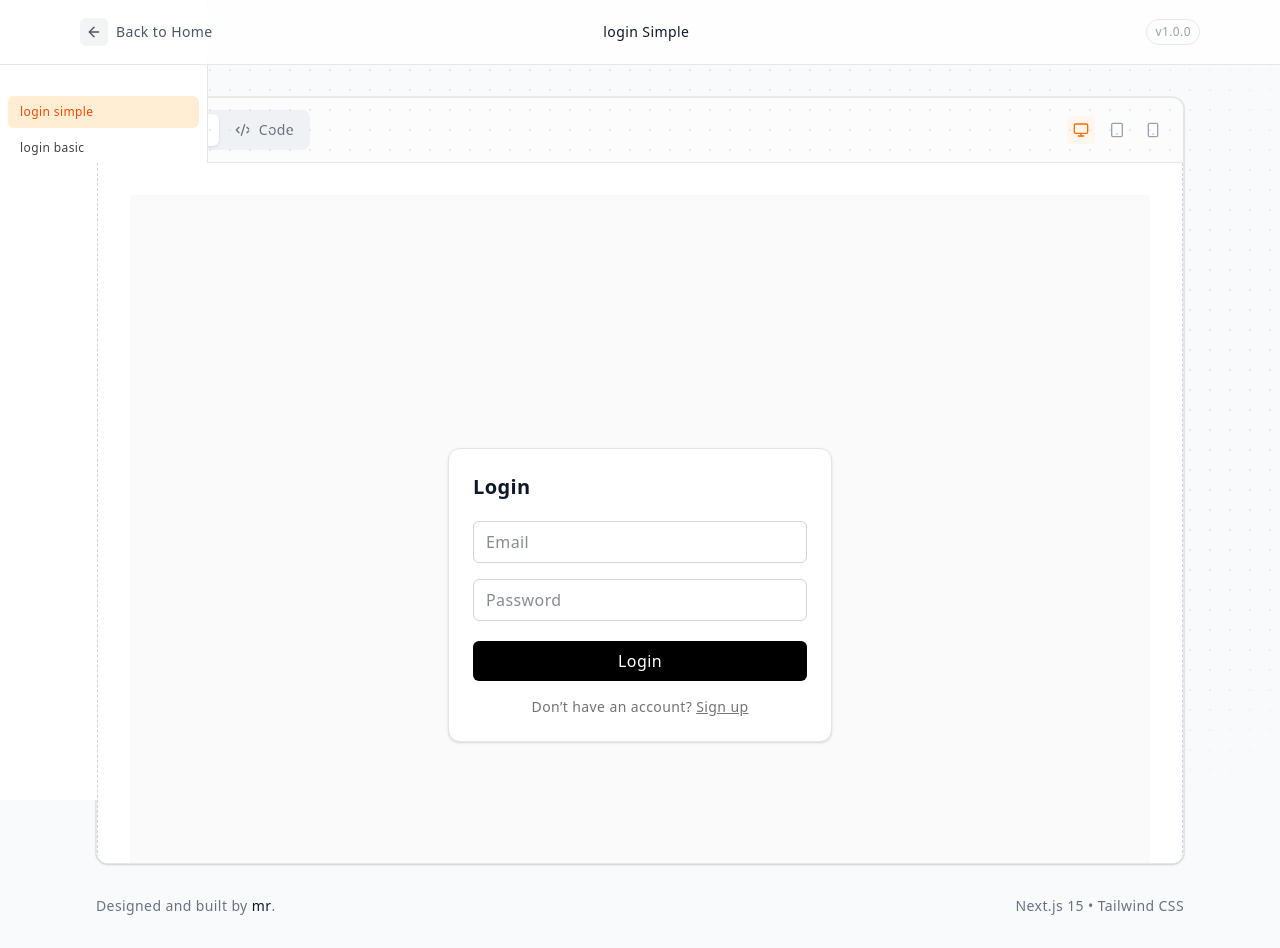
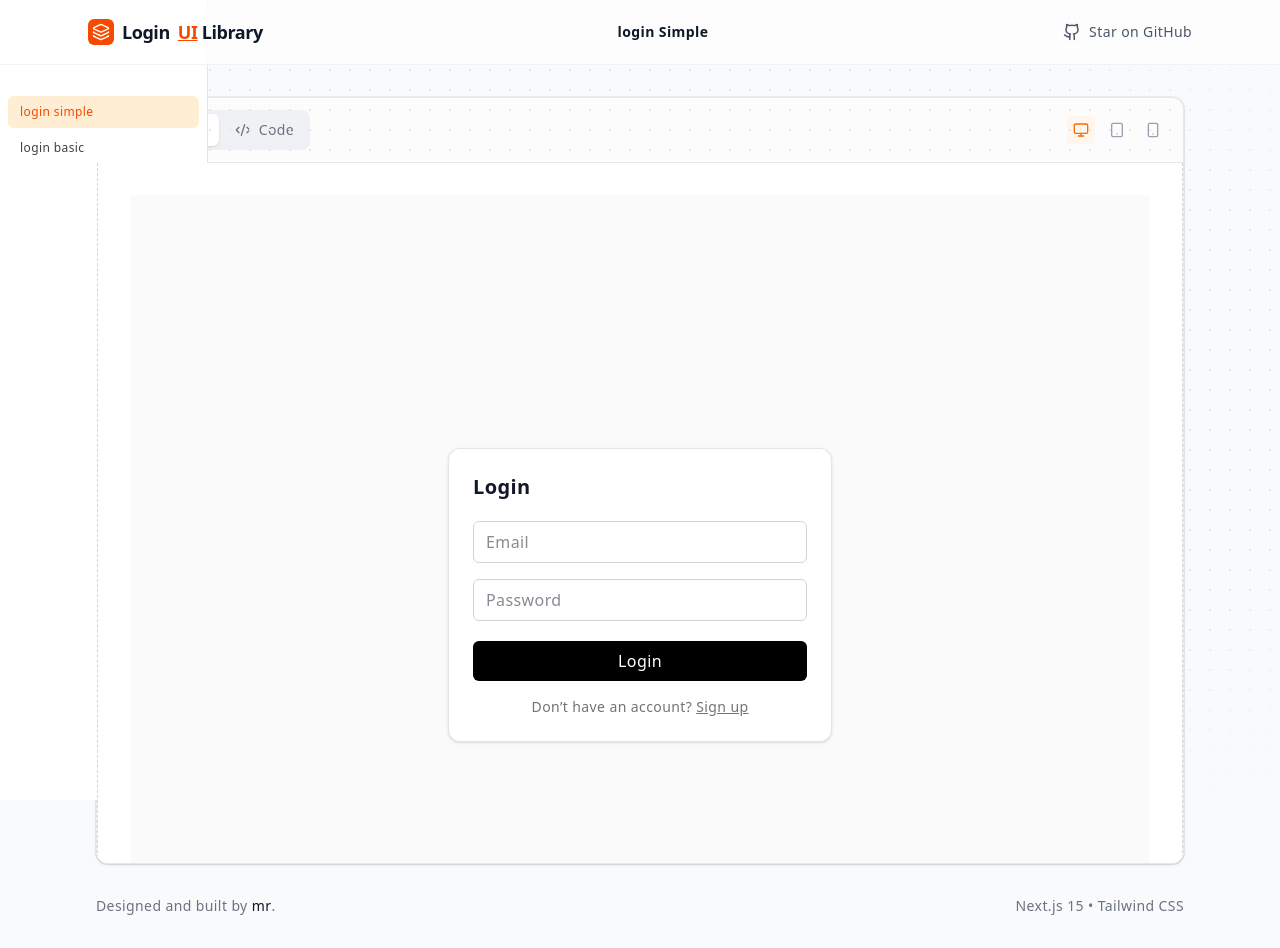
Before and after one commit to rahscripts/login, a Next.js app: page /login/1 in a window 1280 px wide. Built offline with nearby package versions, Linux system fonts and the light colour scheme.

Commit message:
fixed layout page

```diff
--- a/app/login/[slug]/page.tsx
+++ b/app/login/[slug]/page.tsx
@@ -7,6 +7,8 @@ import { useState, use } from "react";
 import {
     ArrowLeft,
     Code2,
+    Github,
+    Layers,
     Eye,
     Copy,
     Check,
@@ -40,30 +42,33 @@ export default function Page({ params }: { params: Promise<{ slug: string }> })
         <div className="min-h-screen bg-gray-50 dark:bg-[#0a0a0a] text-gray-900 dark:text-gray-100 font-sans selection:bg-orange-100 dark:selection:bg-orange-900/30">
 
             {/* --- Navigation Header --- */}
-            <header className="sticky top-0 z-50 bg-white/80 dark:bg-[#0a0a0a]/80 backdrop-blur-md border-b border-gray-200 dark:border-gray-800">
-                <div className="max-w-6xl mx-auto px-4 h-16 flex items-center justify-between">
-                    <Link
-                        href="/"
-                        className="group flex items-center gap-2 text-sm font-medium text-gray-600 dark:text-gray-400 hover:text-orange-600 dark:hover:text-orange-400 transition-colors"
-                    >
-                        <div className="p-1.5 rounded-md bg-gray-100 dark:bg-gray-800 group-hover:bg-orange-50 dark:group-hover:bg-orange-900/20 transition-colors">
-                            <ArrowLeft size={16} />
+            <nav className="relative sticky top-0 z-50 border-b border-gray-200/50 dark:border-gray-800/50 bg-white/60 dark:bg-[#0a0a0a]/60 backdrop-blur-xl">
+                <div className="max-w-6xl mx-auto px-6 h-16 flex items-center justify-between">
+                    <Link href="/">
+                        <div className="flex items-center gap-2 font-bold text-lg tracking-tight">
+                            <div className="bg-orange-600 text-white p-1 rounded-md">
+                                <Layers size={18} />
+                            </div>
+                            <span>Login<span className="text-orange-600 ml-2 underline">UI</span> Library</span>
                         </div>
-                        <span>Back to Home</span>
                     </Link>
 
-                    <h1 className="text-sm font-medium text-gray-900 dark:text-white">
+                    <div className="text-sm font-bold">
                         {component.title}
-                    </h1>
+                    </div>
 
-                    {/* Placeholder for symmetry or extra actions */}
-                    <div className="w-[120px] flex justify-end">
-                        <span className="text-xs text-gray-400 border border-gray-200 dark:border-gray-800 px-2 py-1 rounded-full">
-                            v1.0.0
-                        </span>
+                    <div className="flex items-center gap-4">
+                        <Link
+                            href="https://github.com/rahscripts/login"
+                            target="_blank"
+                            className="flex items-center gap-2 text-sm font-medium text-gray-600 dark:text-gray-400 hover:text-black dark:hover:text-white transition-colors"
+                        >
+                            <Github size={18} />
+                            <span className="hidden sm:inline">Star on GitHub</span>
+                        </Link>
                     </div>
                 </div>
-            </header>
+            </nav>
 
             <main className="max-w-6xl mx-auto p-6 md:p-8">
 
--- a/app/page.tsx
+++ b/app/page.tsx
@@ -19,12 +19,14 @@ export default function Home() {
       {/* --- Navbar --- */}
       <nav className="relative sticky top-0 z-50 border-b border-gray-200/50 dark:border-gray-800/50 bg-white/60 dark:bg-[#0a0a0a]/60 backdrop-blur-xl">
         <div className="max-w-6xl mx-auto px-6 h-16 flex items-center justify-between">
-          <div className="flex items-center gap-2 font-bold text-lg tracking-tight">
-            <div className="bg-orange-600 text-white p-1 rounded-md">
-              <Layers size={18} />
+          <Link href="/">
+            <div className="flex items-center gap-2 font-bold text-lg tracking-tight">
+              <div className="bg-orange-600 text-white p-1 rounded-md">
+                <Layers size={18} />
+              </div>
+              <span>Login<span className="text-orange-600 ml-2 underline">UI</span> Library</span>
             </div>
-            <span>Login<span className="text-orange-600">UI</span></span>
-          </div>
+          </Link>
 
           <div className="flex items-center gap-4">
             <Link
```
